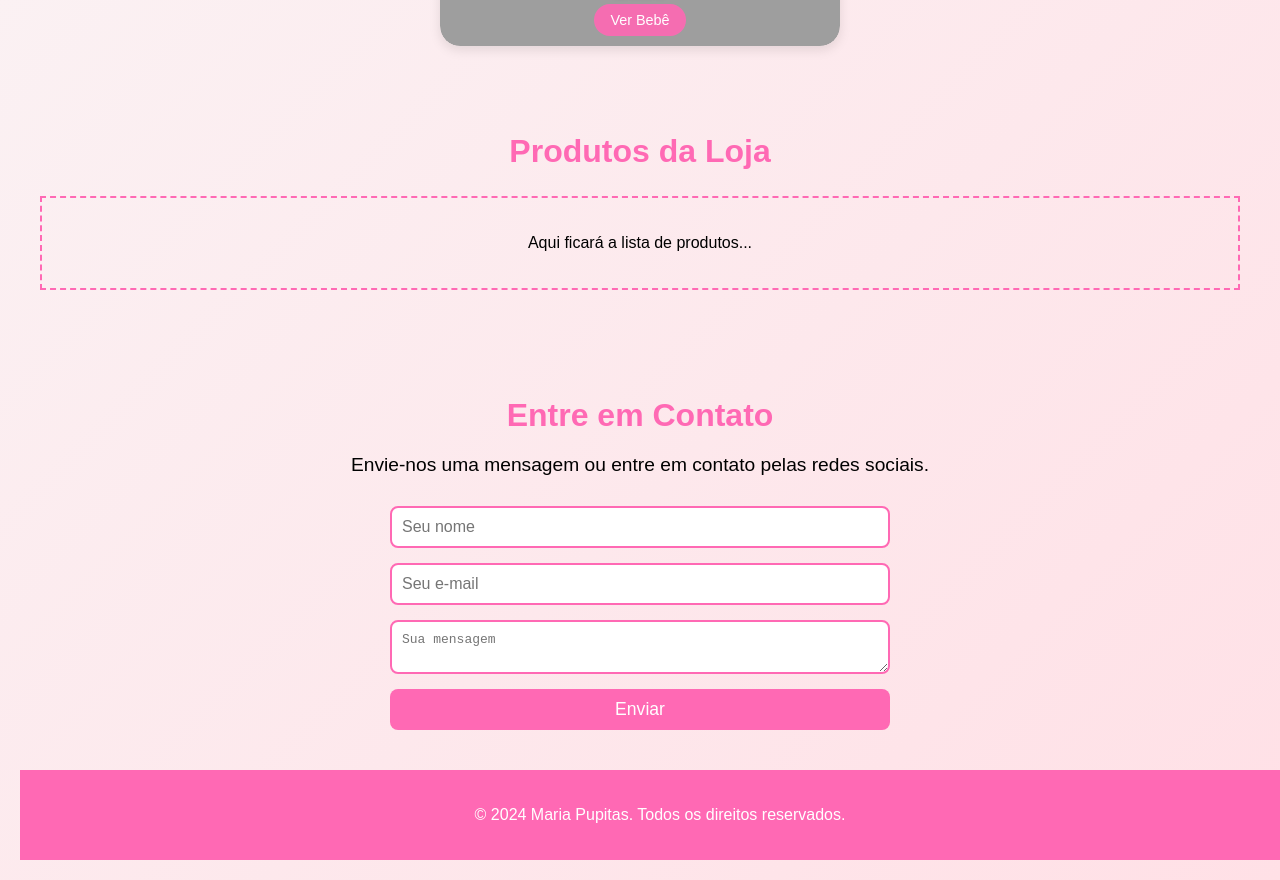
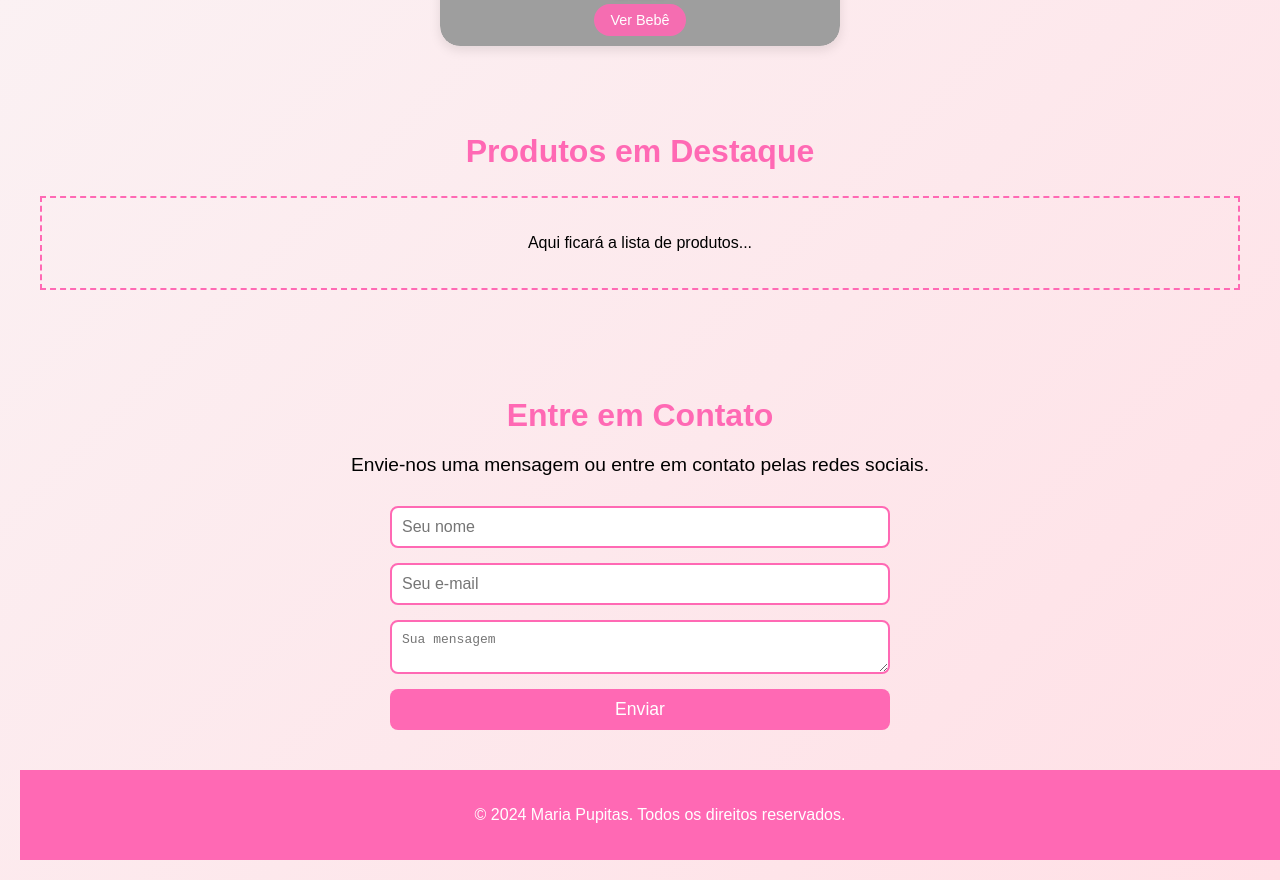
Before and after one commit to hedy44/pupitas, a React (Create React App) app: page / in a window 1280 px wide. Shown: the part 1120-2000 px from the top of the page. Built offline with nearby package versions, Linux system fonts and the light colour scheme; grey boxes are pictures that could not be loaded.

Commit message:
rename Produtos component to Destaques

```diff
--- a/src/App.js
+++ b/src/App.js
@@ -3,7 +3,7 @@ import './App.css';
 import Home from './components/Home';
 import Navbar from './components/Navbar';
 
-import Produtos from './components/Produtos';
+import Destaques from './components/Destaques';
 
 function App() {
   return (
--- a/src/components/Produtos.js
+++ b/src/components/Destaques.js
@@ -1,10 +1,10 @@
 import React from 'react';
-import '../styles/Produtos.css';
+import '../styles/Destaques.css';
 
-function Produtos() {
+function Destaques() {
   return (
     <section className="produtos">
-      <h2>Produtos da Loja</h2>
+      <h2>Produtos em Destaque</h2>
       <div className="produtos-lista">
         <p>Aqui ficará a lista de produtos...</p>
       </div>
@@ -12,4 +12,4 @@ function Produtos() {
   );
 }
 
-export default Produtos;
+export default Destaques;
--- a/src/components/Home.js
+++ b/src/components/Home.js
@@ -1,6 +1,6 @@
 import React,  { useState } from "react";
 import Hero from "./Hero";
-import Produtos from "./Produtos";
+import Destaques from "./Destaques";
 import Contato from "./Contato";
 import Footer from "./Footer";
 import Banners from "./Banners";
@@ -12,7 +12,7 @@ function Home() {
         <div className="home">
          <Hero />
          <Banners />
-         <Produtos />
+         <Destaques />
          <Contato />
          <Footer />
 
```
Also changed, not shown: src/styles/Destaques.css (renamed from src/styles/Produtos.css).
